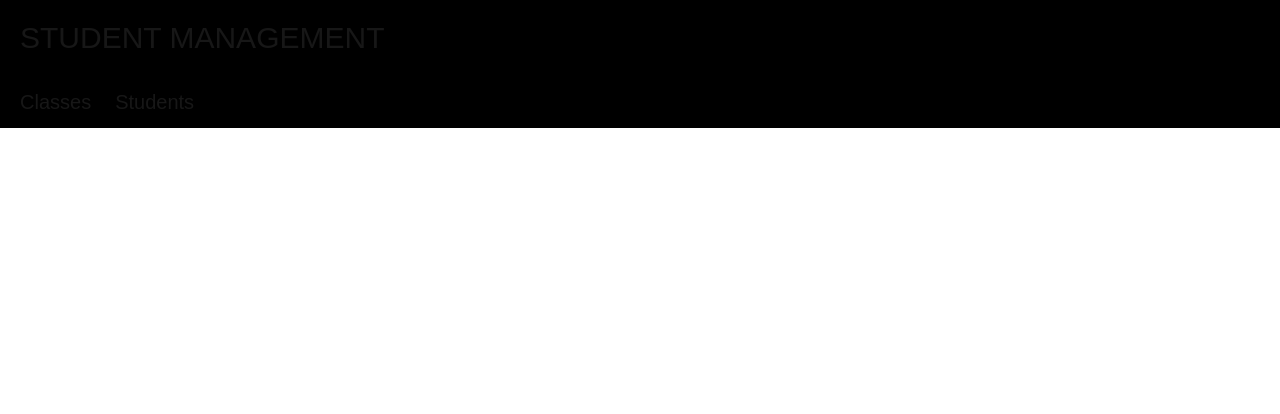
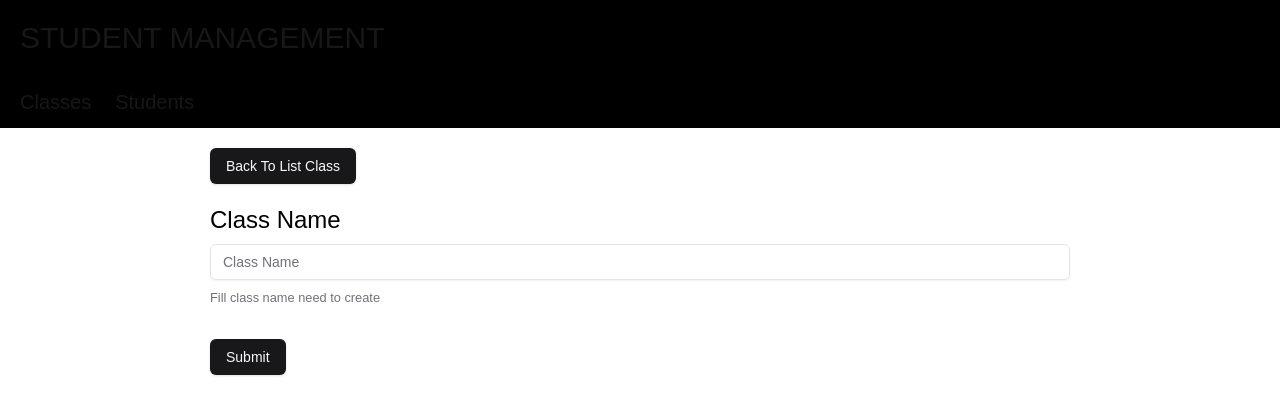
Before and after one commit to LongHoangNguyenH/st-mg-ui-rework, a Next.js app: page /classes/create in a window 1280 px wide. Shown: the top 414 px of the page. Built offline with nearby package versions, Linux system fonts and the light colour scheme.

Commit message:
feat: create createClassPage base UI

```diff
--- a/package.json
+++ b/package.json
@@ -13,6 +13,8 @@
     "format": "prettier --write \"src/**/*.ts\""
   },
   "dependencies": {
+    "@hookform/resolvers": "^3.9.1",
+    "@radix-ui/react-label": "^2.1.1",
     "@radix-ui/react-slot": "^1.1.1",
     "class-variance-authority": "^0.7.1",
     "clsx": "^2.1.1",
@@ -20,8 +22,10 @@
     "next": "15.1.3",
     "react": "^19.0.0",
     "react-dom": "^19.0.0",
+    "react-hook-form": "^7.54.2",
     "tailwind-merge": "^2.6.0",
-    "tailwindcss-animate": "^1.0.7"
+    "tailwindcss-animate": "^1.0.7",
+    "zod": "^3.24.1"
   },
   "devDependencies": {
     "@commitlint/cli": "^19.6.1",
--- /dev/null
+++ b/src/components/Classschema.tsx
@@ -0,0 +1,54 @@
+'use client';
+
+import { zodResolver } from '@hookform/resolvers/zod';
+import { useForm } from 'react-hook-form';
+import { z } from 'zod';
+import { Button } from '@/components/ui/button';
+import { Form, FormControl, FormDescription, FormField, FormItem, FormLabel, FormMessage } from '@/components/ui/form';
+import { Input } from '@/components/ui/input';
+import { CLASS_MAX_LENGTH } from '@/constants/error';
+
+const formSchema = z.object({
+  className: z.string().max(9, {
+    message: CLASS_MAX_LENGTH,
+  }),
+});
+
+export function ClassSchema() {
+  // 1. Define your form.
+  const form = useForm<z.infer<typeof formSchema>>({
+    resolver: zodResolver(formSchema),
+    defaultValues: {
+      className: '',
+    },
+  });
+
+  // 2. Define a submit handler.
+  function onSubmit(values: z.infer<typeof formSchema>) {
+    // Do something with the form values.
+    // ✅ This will be type-safe and validated.
+    console.log(values);
+  }
+
+  return (
+    <Form {...form}>
+      <form onSubmit={form.handleSubmit(onSubmit)} className="space-y-8">
+        <FormField
+          control={form.control}
+          name="className"
+          render={({ field }) => (
+            <FormItem>
+              <FormLabel className='text-black text-2xl'>Class Name</FormLabel>
+              <FormControl>
+                <Input className='text-black' placeholder="Class Name" {...field} />
+              </FormControl>
+              <FormDescription>Fill class name need to create</FormDescription>
+              <FormMessage />
+            </FormItem>
+          )}
+        />
+        <Button className='hover:bg-gray-600 hover:text-orange-500' type="submit">Submit</Button>
+      </form>
+    </Form>
+  );
+}
--- /dev/null
+++ b/src/components/ui/form.tsx
@@ -0,0 +1,176 @@
+import * as React from "react"
+import * as LabelPrimitive from "@radix-ui/react-label"
+import { Slot } from "@radix-ui/react-slot"
+import {
+  Controller,
+  ControllerProps,
+  FieldPath,
+  FieldValues,
+  FormProvider,
+  useFormContext,
+} from "react-hook-form"
+
+import { cn } from "@/lib/utils"
+import { Label } from "@/components/ui/label"
+
+const Form = FormProvider
+
+type FormFieldContextValue<
+  TFieldValues extends FieldValues = FieldValues,
+  TName extends FieldPath<TFieldValues> = FieldPath<TFieldValues>
+> = {
+  name: TName
+}
+
+const FormFieldContext = React.createContext<FormFieldContextValue>(
+  {} as FormFieldContextValue
+)
+
+const FormField = <
+  TFieldValues extends FieldValues = FieldValues,
+  TName extends FieldPath<TFieldValues> = FieldPath<TFieldValues>
+>({
+  ...props
+}: ControllerProps<TFieldValues, TName>) => {
+  return (
+    <FormFieldContext.Provider value={{ name: props.name }}>
+      <Controller {...props} />
+    </FormFieldContext.Provider>
+  )
+}
+
+const useFormField = () => {
+  const fieldContext = React.useContext(FormFieldContext)
+  const itemContext = React.useContext(FormItemContext)
+  const { getFieldState, formState } = useFormContext()
+
+  const fieldState = getFieldState(fieldContext.name, formState)
+
+  if (!fieldContext) {
+    throw new Error("useFormField should be used within <FormField>")
+  }
+
+  const { id } = itemContext
+
+  return {
+    id,
+    name: fieldContext.name,
+    formItemId: `${id}-form-item`,
+    formDescriptionId: `${id}-form-item-description`,
+    formMessageId: `${id}-form-item-message`,
+    ...fieldState,
+  }
+}
+
+type FormItemContextValue = {
+  id: string
+}
+
+const FormItemContext = React.createContext<FormItemContextValue>(
+  {} as FormItemContextValue
+)
+
+const FormItem = React.forwardRef<
+  HTMLDivElement,
+  React.HTMLAttributes<HTMLDivElement>
+>(({ className, ...props }, ref) => {
+  const id = React.useId()
+
+  return (
+    <FormItemContext.Provider value={{ id }}>
+      <div ref={ref} className={cn("space-y-2", className)} {...props} />
+    </FormItemContext.Provider>
+  )
+})
+FormItem.displayName = "FormItem"
+
+const FormLabel = React.forwardRef<
+  React.ElementRef<typeof LabelPrimitive.Root>,
+  React.ComponentPropsWithoutRef<typeof LabelPrimitive.Root>
+>(({ className, ...props }, ref) => {
+  const { error, formItemId } = useFormField()
+
+  return (
+    <Label
+      ref={ref}
+      className={cn(error && "text-destructive", className)}
+      htmlFor={formItemId}
+      {...props}
+    />
+  )
+})
+FormLabel.displayName = "FormLabel"
+
+const FormControl = React.forwardRef<
+  React.ElementRef<typeof Slot>,
+  React.ComponentPropsWithoutRef<typeof Slot>
+>(({ ...props }, ref) => {
+  const { error, formItemId, formDescriptionId, formMessageId } = useFormField()
+
+  return (
+    <Slot
+      ref={ref}
+      id={formItemId}
+      aria-describedby={
+        !error
+          ? `${formDescriptionId}`
+          : `${formDescriptionId} ${formMessageId}`
+      }
+      aria-invalid={!!error}
+      {...props}
+    />
+  )
+})
+FormControl.displayName = "FormControl"
+
+const FormDescription = React.forwardRef<
+  HTMLParagraphElement,
+  React.HTMLAttributes<HTMLParagraphElement>
+>(({ className, ...props }, ref) => {
+  const { formDescriptionId } = useFormField()
+
+  return (
+    <p
+      ref={ref}
+      id={formDescriptionId}
+      className={cn("text-[0.8rem] text-muted-foreground", className)}
+      {...props}
+    />
+  )
+})
+FormDescription.displayName = "FormDescription"
+
+const FormMessage = React.forwardRef<
+  HTMLParagraphElement,
+  React.HTMLAttributes<HTMLParagraphElement>
+>(({ className, children, ...props }, ref) => {
+  const { error, formMessageId } = useFormField()
+  const body = error ? String(error?.message) : children
+
+  if (!body) {
+    return null
+  }
+
+  return (
+    <p
+      ref={ref}
+      id={formMessageId}
+      className={cn("text-[0.8rem] font-medium text-destructive", className)}
+      {...props}
+    >
+      {body}
+    </p>
+  )
+})
+FormMessage.displayName = "FormMessage"
+
+export {
+  useFormField,
+  Form,
+  FormItem,
+  FormLabel,
+  FormControl,
+  FormDescription,
+  FormMessage,
+  FormField,
+}
--- /dev/null
+++ b/src/components/ui/label.tsx
@@ -0,0 +1,24 @@
+import * as React from "react"
+import * as LabelPrimitive from "@radix-ui/react-label"
+import { cva, type VariantProps } from "class-variance-authority"
+
+import { cn } from "@/lib/utils"
+
+const labelVariants = cva(
+  "text-sm font-medium leading-none peer-disabled:cursor-not-allowed peer-disabled:opacity-70"
+)
+
+const Label = React.forwardRef<
+  React.ElementRef<typeof LabelPrimitive.Root>,
+  React.ComponentPropsWithoutRef<typeof LabelPrimitive.Root> &
+    VariantProps<typeof labelVariants>
+>(({ className, ...props }, ref) => (
+  <LabelPrimitive.Root
+    ref={ref}
+    className={cn(labelVariants(), className)}
+    {...props}
+  />
+))
+Label.displayName = LabelPrimitive.Root.displayName
+
+export { Label }
--- /dev/null
+++ b/src/constants/error.ts
@@ -0,0 +1,5 @@
+const CLASS_MAX_LENGTH = 'Class name max length is 9 characters';
+
+export {
+    CLASS_MAX_LENGTH
+}
--- a/src/pages/classes/create/index.tsx
+++ b/src/pages/classes/create/index.tsx
@@ -1,10 +1,16 @@
+import { ClassSchema } from '@/components/Classschema';
+import { Button } from '@/components/ui/button';
+import Link from 'next/link';
 import React from 'react';
 
 const CreateClassPage = () => {
   return (
     <div className="flex justify-center">
-      <div className="w-[900px] bg-white min-h-screen rounded-sm pt-5 pl-5">
-
+      <div className="w-[900px] bg-white min-h-screen rounded-sm pt-5 pl-5 pr-5">
+        <Button className='hover:bg-gray-600 hover:text-orange-500'><Link href='/classes'>Back To List Class</Link></Button>
+        <div className='mt-5'>
+          <ClassSchema/>
+        </div>
       </div>
     </div>
   );
--- a/src/pages/classes/index.tsx
+++ b/src/pages/classes/index.tsx
@@ -11,7 +11,7 @@
       <div className="w-[900px] bg-white min-h-screen rounded-sm pt-5 pl-5">
         <div className="">
           <div className='flex flex-row justify-between pr-5'>
-            <Button>create new class</Button>
+            <Button><Link href='/classes/create'>create new class</Link></Button>
             <div className='flex flex-row'>
             <Button><Search/></Button>
             <Input type="search" placeholder="class name" className='w-[200px]'/>
```
Also changed, not shown: 1 other file (tests, documents, lock files or other folders).
